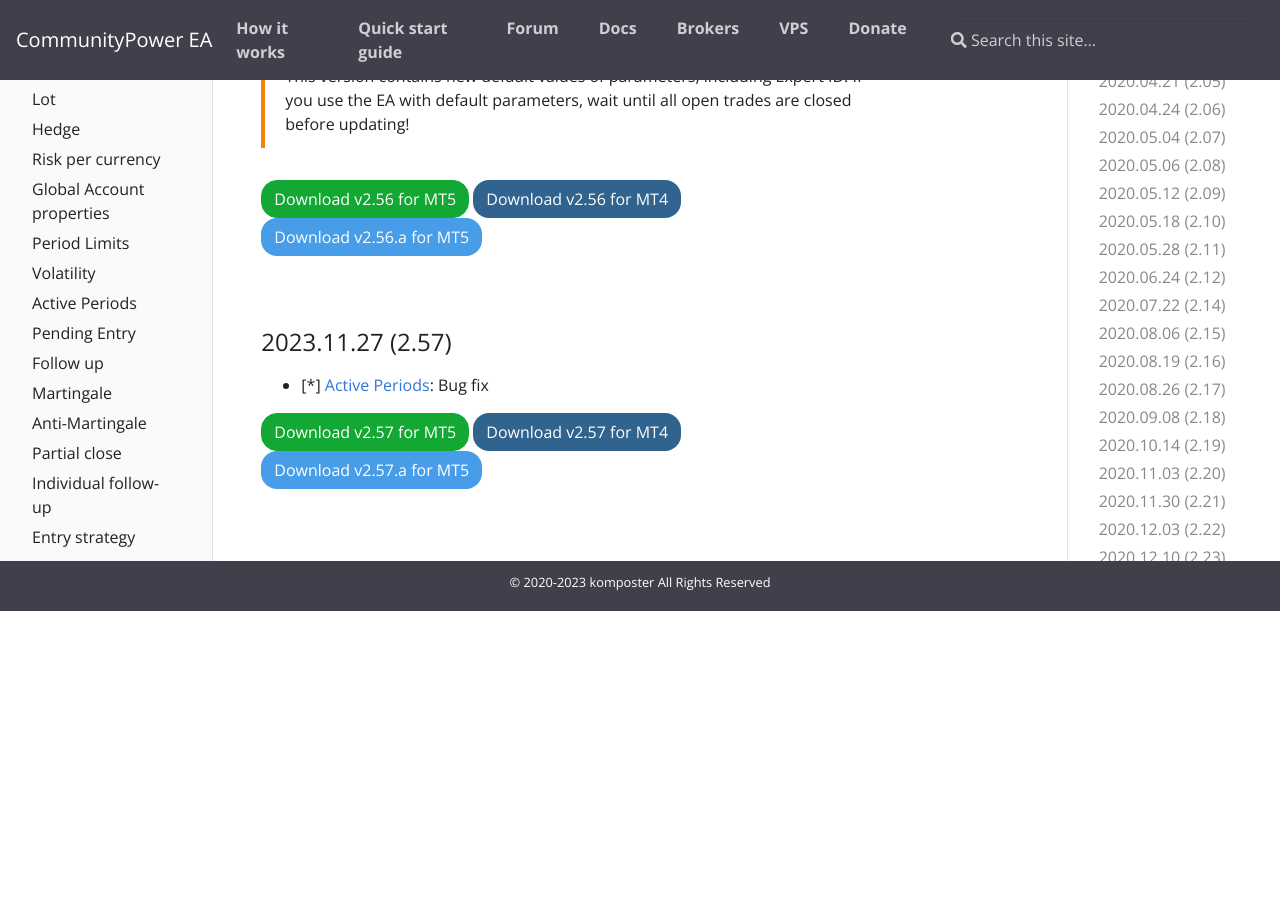
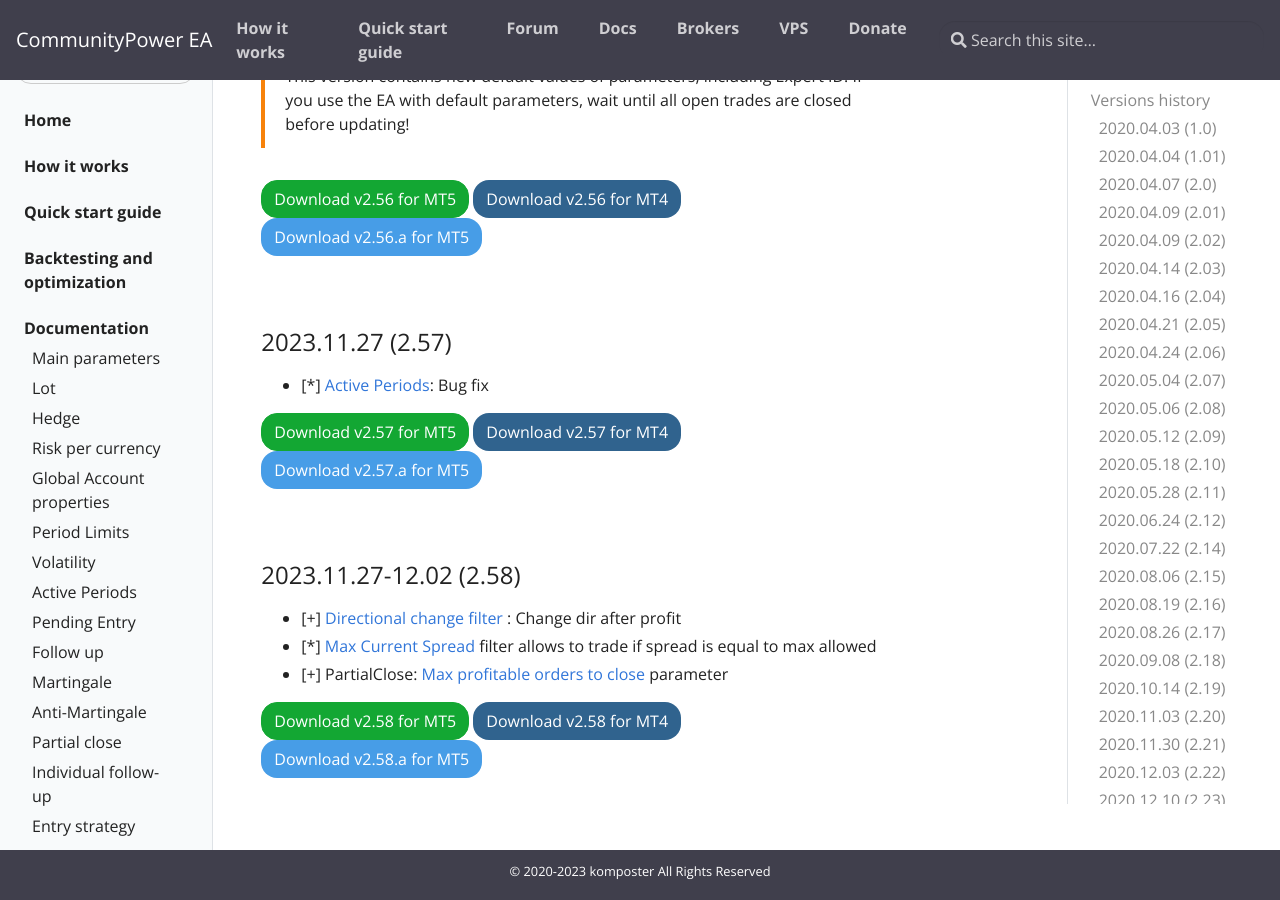
Before and after one commit to komposter/CommunityPowerEA.com, a Jekyll site: the page built from _docs/versions-history.md, in a window 1280 px wide and 900 px high, scrolled down 21206 px. Built offline with Jekyll 4.4.1, drawn with Linux system fonts in a browser that asks for light colours; before the commit the page ends 21817 px from its top, so only the background shows below that.

Commit message:
Content change

```diff
--- a/_docs/versions-history.md
+++ b/_docs/versions-history.md
@@ -726,3 +726,15 @@
 [<button class="btn btn-success">Download v2.57 for MT5</button>]({{site.baseurl}}/assets/EAs/CommunityPower 2.57.ex5)
 [<button class="btn btn-primary">Download v2.57 for MT4</button>]({{site.baseurl}}/assets/EAs/CommunityPower 2.57.ex4)
 [<button class="btn btn-info">Download v2.57.a for MT5</button>]({{site.baseurl}}/assets/EAs/CommunityPower 2.57.a.ex5)
+
+
+<br />
+
+### 2023.11.27-12.02 (2.58)
+* [+] [Directional change filter](/docs/signals-and-filters#directional-change-filter) : Change dir after profit
+* [*] [Max Current Spread](/docs/signals-and-filters#max-current-spread) filter allows to trade if spread is equal to max allowed
+* [+] PartialClose: [Max profitable orders to close](/docs/partial-close#max-profitable-orders-to-close) parameter
+
+[<button class="btn btn-success">Download v2.58 for MT5</button>]({{site.baseurl}}/assets/EAs/CommunityPower 2.57.3.ex5)
+[<button class="btn btn-primary">Download v2.58 for MT4</button>]({{site.baseurl}}/assets/EAs/CommunityPower 2.57.3.ex4)
+[<button class="btn btn-info">Download v2.58.a for MT5</button>]({{site.baseurl}}/assets/EAs/CommunityPower 2.57.3.a.ex5)
```
Also changed, not shown: _docs/partial-close.md (+10 -1 lines), _docs/signals-and-filters.md (+5 -2 lines), 3 other files.
